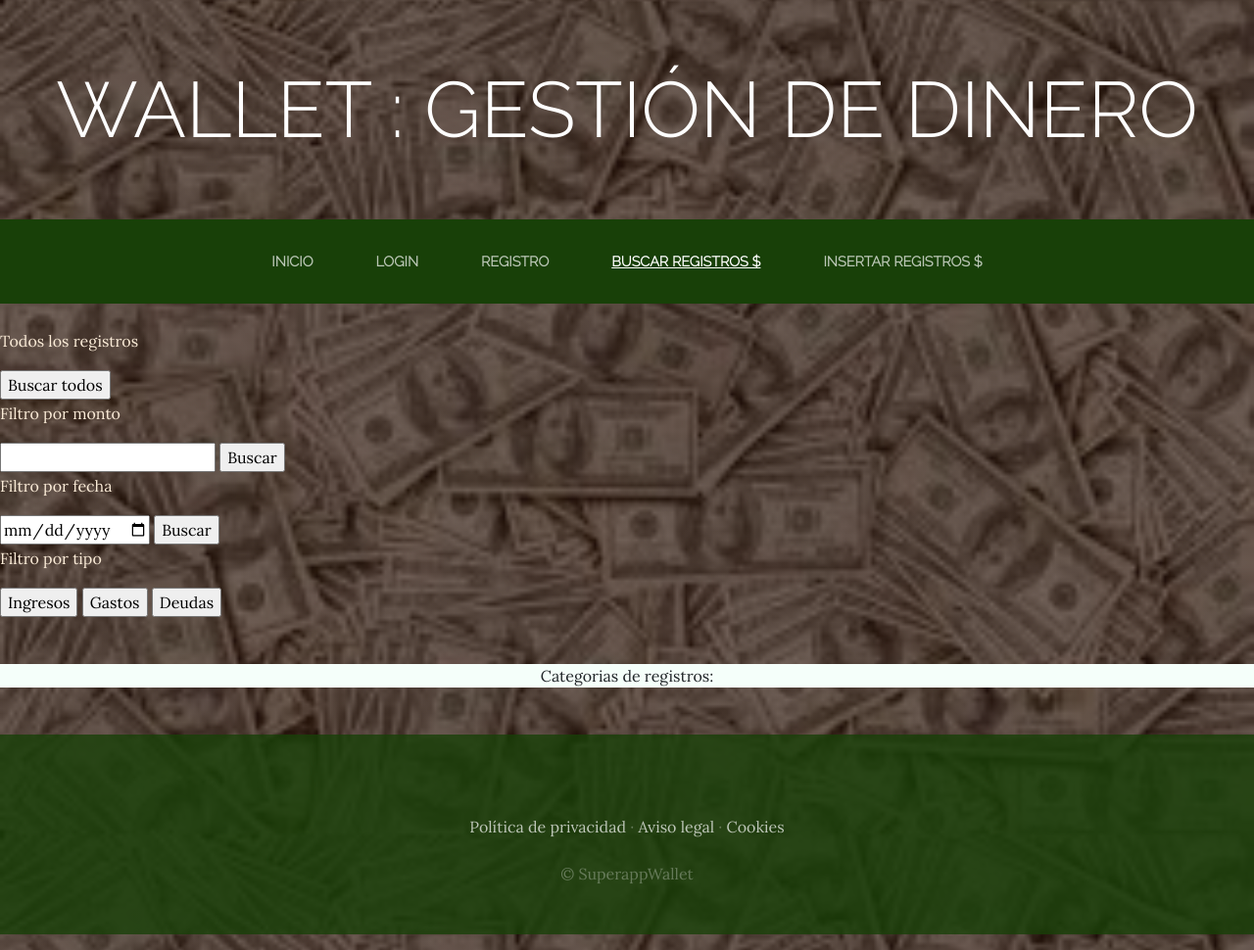
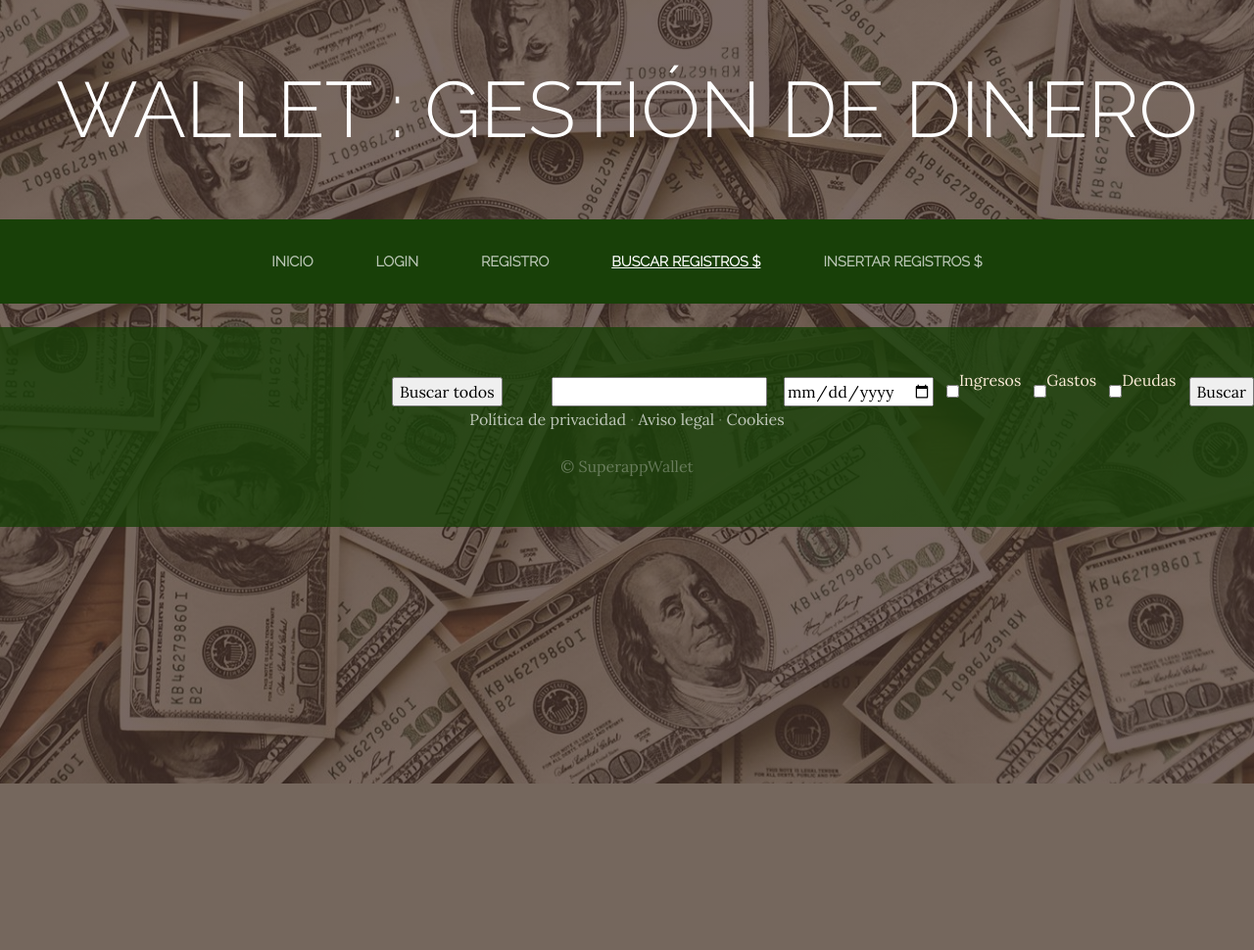
Before and after one commit to Joportus/2021-2-Grupo-15, a Django app: page /busqueda_registros/ in a window 1280 px wide. Shown: the whole page at 98% size. After the commit the page ends 800 px from the top, so only its background shows below. Run offline with Django 3.2, Linux system fonts and the light colour scheme; data that the repository does not hold is empty; some libraries are stand-ins or nearby versions.

Commit message:
cambio de fondo por uno de mayor resolución. Se pueden hacer multiples filtros en una sola búsqueda. Cambios estéticos en las páginas. Centrado de texto

```diff
--- a/wallet/fwallet/static/fwallet/css/gestion.css
+++ b/wallet/fwallet/static/fwallet/css/gestion.css
@@ -1,6 +1,6 @@
 body {
   font-family: 'Lora';
-  background: linear-gradient(rgba(47, 23, 15, 0.65), rgba(47, 23, 15, 0.65)), url("../img/bg.jpg");
+  background: linear-gradient(rgba(47, 23, 15, 0.65), rgba(47, 23, 15, 0.65)), url("../img/bg2.jpg");
   background-attachment: fixed;
   background-position: center;
   background-size: cover;
--- a/wallet/fwallet/templates/fwallet/busqueda_registros.html
+++ b/wallet/fwallet/templates/fwallet/busqueda_registros.html
@@ -13,34 +13,106 @@
 <form action = "/busqueda_registros/" method ="POST">
 <div class = "tabla1">
     {% csrf_token %}
-    <p style="color : antiquewhite;">Todos los registros</p>
 
     <input type="submit" value= "Buscar todos" name="all_reg">
 
-    <p style="color : antiquewhite;" >Filtro por monto</p>
+    &nbsp&nbsp&nbsp&nbsp&nbsp&nbsp&nbsp&nbsp&nbsp&nbsp&nbsp&nbsp
     <input type = "text" name="reg">
+    &nbsp&nbsp&nbsp&nbsp
+    <input type = "date" name="reg2">
 
+    &nbsp &nbsp &nbsp
+
+
+    <input type="checkbox" value= "Ingresos" name="reg3" id="Ingresos">
+    <label for="Ingresos">
+        <p style="color : antiquewhite;" >Ingresos</p>
+    </label>
+    &nbsp &nbsp &nbsp
+
+    <input type="checkbox" value= "Gastos" name="reg4" id="Gastos">
+    <label for="Gastos">
+        <p style="color : antiquewhite;" >Gastos</p>
+    </label>
+
+    &nbsp &nbsp &nbsp
+    <input type="checkbox" value= "Deudas" name="reg5" id="Deudas">
+    <label for="Deudas">
+        <p style="color : antiquewhite;" >Deudas</p>
+    </label>
+    &nbsp &nbsp &nbsp
     <input type="submit" value= "Buscar">
 
-<p style="color : antiquewhite;">Filtro por fecha</p>
-
-    <input type = "date" name="reg2">
-
-    <input type="submit" value= "Buscar">
-
-<p style="color : antiquewhite;" >Filtro por tipo</p>
-<input type="submit" value= "Ingresos" name="reg3">
-<input type="submit" value= "Gastos" name="reg4">
-<input type="submit" value= "Deudas" name="reg5">
 
 </div>
+
+
+<style>
+
+      .tabla1{
+
+      display: flex;
+      align-items: center;
+      justify-content: center;
+      position: absolute;
+      margin-left: 400px;
+      margin-top: 40px;
+
+
+    }
+
+
+
+  </style>
+
 
 
 
 {% if registros %}
 <br>
+
+<div class = "nombre_de_filtros">
+    <p style="color : antiquewhite;" >Filtro por monto </p>
+    &nbsp &nbsp &nbsp
+    &nbsp &nbsp &nbsp
+    &nbsp &nbsp &nbsp
+    &nbsp
+    <p style="color : antiquewhite;" >Filtro por fecha </p>
+
+    &nbsp &nbsp &nbsp
+    &nbsp &nbsp &nbsp
+    &nbsp &nbsp &nbsp
+    &nbsp &nbsp &nbsp
+    &nbsp &nbsp &nbsp
+    &nbsp &nbsp &nbsp
+    &nbsp &nbsp &nbsp
+    <p style="color : antiquewhite;" >Filtro por tipo </p>
+
+</div>
+
+
+<style>
+
+    .nombre_de_filtros{
+
+    display: flex;
+    align-items: center;
+    justify-content: center;
+    position: absolute;
+    margin-left: 565px;
+    margin-top: -20px;
+
+
+  }
+
+
+
+</style>
 <br>
-    <p style="color : antiquewhite;">  {{registros|length}} registros encontrados</p>
+<br>
+<br>
+<br>
+
     <div class="container">
         <strong><div style="background-color: #1c7430" class="row">
            <div class="col" > Monto  </div>
@@ -66,6 +138,8 @@
 
 {% endif %}
 
+
+<!--
 <br>
 <br>
     <section>
@@ -79,6 +153,5 @@
     </section>
 <br>
 <br>
-
-
+-->
 {% endblock %}
--- a/wallet/fwallet/templates/fwallet/login.html
+++ b/wallet/fwallet/templates/fwallet/login.html
@@ -7,6 +7,8 @@ Inicio de Sesión
 {% endblock %}
 
 {% block content %}
+<br>
+<br>
 
 
 <div class="container">
@@ -27,4 +29,6 @@ Inicio de Sesión
     </div>
 </div>
 
+<br>
+<br>
 {% endblock %}
--- a/wallet/fwallet/views.py
+++ b/wallet/fwallet/views.py
@@ -32,51 +32,80 @@ def filtrar_por(request):
 
     pagina_resultado = "fwallet/busqueda_registros.html"
 
+    query_filters = ["","","","",""]
+
     if request.method == "GET" or request.POST.get(input3_name):
+
 
        return render(request, pagina_resultado, {"registros":registros})
 
-    elif request.POST.get(input1_name):
+    if request.POST.get(input1_name):
+
 
         monto_ingresado = request.POST.get(input1_name)
-        registros = registros.filter(monto__iexact=monto_ingresado)
+        query_filters[0] = monto_ingresado
+        #registros = registros.filter(monto__iexact=monto_ingresado)
 
-        return render(request, pagina_resultado, {"registros":registros, "query":monto_ingresado})
+        #return render(request, pagina_resultado, {"registros":registros, "query":monto_ingresado})
 
 
-    elif request.POST.get(input2_name):
+    if request.POST.get(input2_name):
 
         fecha_ingresada = request.POST.get(input2_name)
-        registros = registros.filter(fecha__iexact=fecha_ingresada)
+        query_filters[1] = fecha_ingresada
+        #registros = registros.filter(fecha__iexact=fecha_ingresada)
 
-        return render(request, pagina_resultado, {"registros":registros, "query":fecha_ingresada})
+        #return render(request, pagina_resultado, {"registros":registros, "query":fecha_ingresada})
 
 
-    elif request.POST.get(input4_name):
+    if request.POST.get(input6_name):
 
-        tipo_ingresado = "ingreso"
-        registros = registros.filter(tipo__iexact=tipo_ingresado)
+        tipo_ingresado = ""
 
-        return render(request, pagina_resultado, {"registros":registros, "query":tipo_ingresado})
+        if request.POST.get(input6_name) == "Deudas":
+            tipo_ingresado = "deuda"
+        query_filters[2] = tipo_ingresado
+        #registros = registros.filter(tipo__iexact=tipo_ingresado)
 
-    elif request.POST.get(input5_name):
+        #return render(request, pagina_resultado, {"registros":registros, "query":tipo_ingresado})
 
-        tipo_ingresado = "gasto"
-        registros = registros.filter(tipo__iexact=tipo_ingresado)
+    if request.POST.get(input5_name):
 
-        return render(request, pagina_resultado, {"registros":registros, "query":tipo_ingresado})
+        tipo_ingresado = ""
+        print(request.POST.get(input5_name))
+        if request.POST.get(input5_name) == "Gastos":
+            tipo_ingresado = "gasto"
 
-    elif request.POST.get(input6_name):
+        query_filters[3] = tipo_ingresado
+        #registros = registros.filter(tipo__iexact=tipo_ingresado)
 
-        tipo_ingresado = "deuda"
-        registros = registros.filter(tipo__iexact=tipo_ingresado)
+        #return render(request, pagina_resultado, {"registros":registros, "query":tipo_ingresado})
 
-        return render(request, pagina_resultado, {"registros":registros, "query":tipo_ingresado})
+    if request.POST.get(input4_name):
 
+        tipo_ingresado = ""
+        print(request.POST.get(input4_name))
+        if request.POST.get(input4_name) == "Ingresos":
+            tipo_ingresado = "ingreso"
+        query_filters[4] = tipo_ingresado
+        #registros = registros.filter(tipo__iexact=tipo_ingresado)
 
-    else:
+    #return render(request, pagina_resultado, {"registros":registros})
+    if query_filters[0] != "":
+        registros = registros.filter(monto__iexact=query_filters[0])
+    if query_filters[1] != "":
+        registros = registros.filter(fecha__iexact=query_filters[1])
+    if query_filters[2] != "":
+        registros = registros.filter(tipo__iexact=query_filters[2])
+    if query_filters[3] != "":
+        registros = registros.filter(tipo__iexact=query_filters[3])
+    if query_filters[4] != "":
+        registros = registros.filter(tipo__iexact=query_filters[4])
 
-        return render(request, pagina_resultado)
+    print(query_filters)
+
+    return render(request, pagina_resultado, {"registros":registros})
+
 
 
 
```
Also changed, not shown: wallet/fwallet/templates/fwallet/insertar_registro.html (+28 -0 lines), wallet/fwallet/templates/fwallet/register_user.html (+62 -2 lines), wallet/fwallet/static/fwallet/img/bg2.jpg (added).
